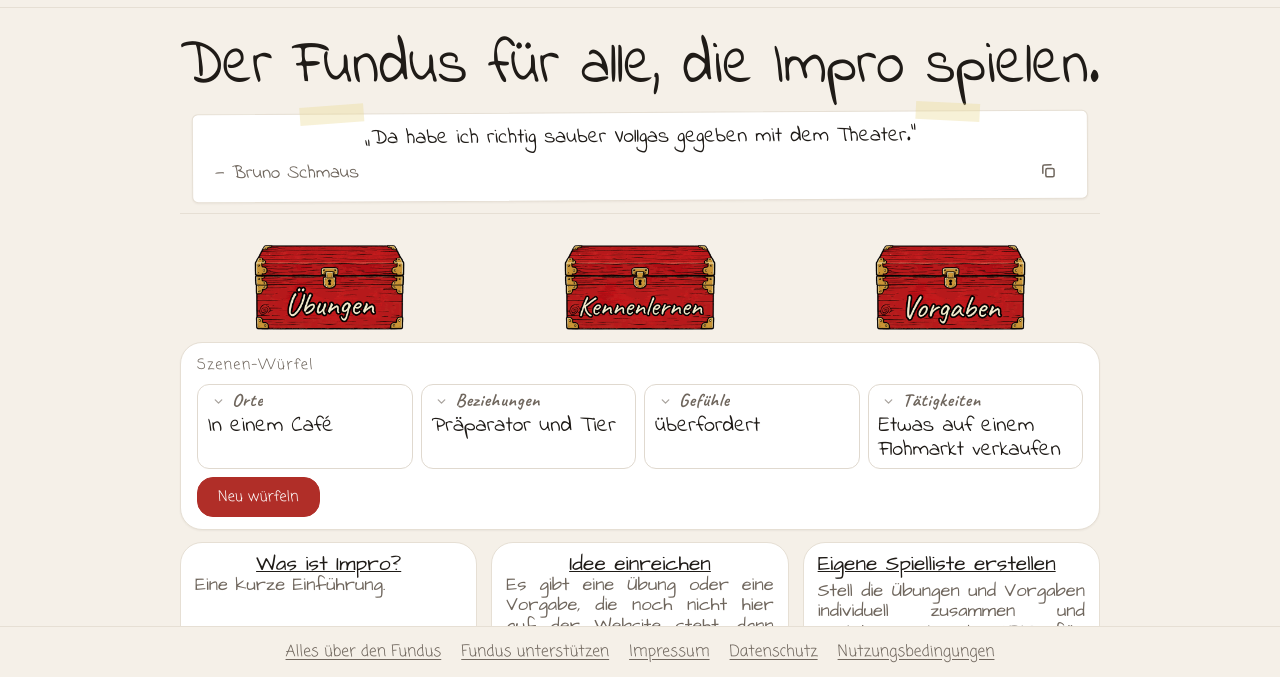
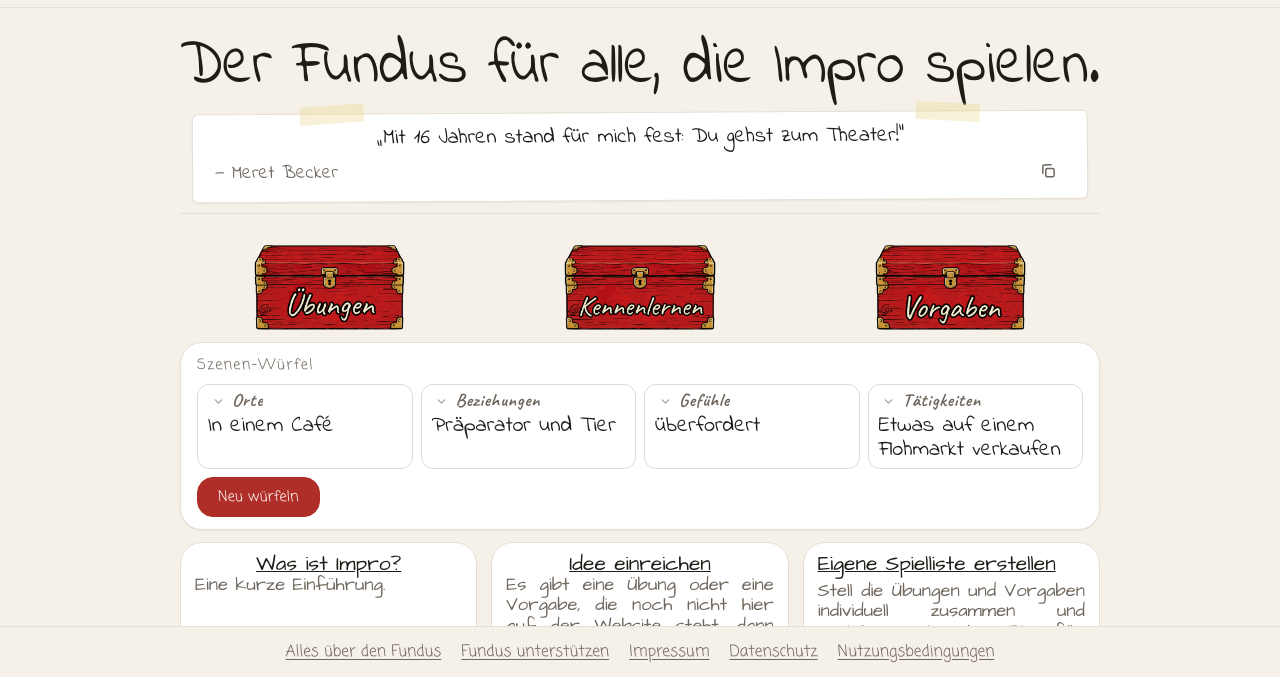
Before and after one commit to Kimi12-05/impro-fundus, a plain HTML site: page index.html in a window 1280 px wide. Shown: the part 123-800 px from the top of the page. Drawn offline with Linux system fonts and the light colour scheme; no server answers.

Commit message:
Seiten neu gebaut (automatisch)

```diff
--- a/index.html
+++ b/index.html
@@ -50,7 +50,7 @@
 <div class="shell">
   <aside class="side" id="side" aria-label="Hauptmenü"></aside>
   <main id="main" class="home" data-statisch="1"><div class="inner"><h1 class="ttl"><svg viewBox="0 0 920 80" role="img" aria-label="Der Fundus für alle, die Impro spielen."><text x="0" y="62" textLength="920" lengthAdjust="spacingAndGlyphs">Der Fundus für alle, die Impro spielen.</text></svg></h1>
-    <div class="quote"><span class="tape l"></span><span class="tape r"></span><p>„Da habe ich richtig sauber Vollgas gegeben mit dem Theater.“</p><div class="qfoot"><span class="meta">— Bruno Schmaus</span><button class="copybtn" data-quote="1" data-txt="„Da habe ich richtig sauber Vollgas gegeben mit dem Theater.“ – Bruno Schmaus" aria-label="Zitat kopieren" title="Zitat kopieren"><svg viewBox="0 0 24 24" fill="none" stroke="currentColor" stroke-width="2" stroke-linecap="round" stroke-linejoin="round"><rect x="9" y="9" width="11" height="11" rx="2"></rect><path d="M5 15V6a2 2 0 0 1 2-2h9"></path></svg></button></div></div>
+    <div class="quote"><span class="tape l"></span><span class="tape r"></span><p>„Mit 16 Jahren stand für mich fest: Du gehst zum Theater!“</p><div class="qfoot"><span class="meta">— Meret Becker</span><button class="copybtn" data-quote="1" data-txt="„Mit 16 Jahren stand für mich fest: Du gehst zum Theater!“ – Meret Becker" aria-label="Zitat kopieren" title="Zitat kopieren"><svg viewBox="0 0 24 24" fill="none" stroke="currentColor" stroke-width="2" stroke-linecap="round" stroke-linejoin="round"><rect x="9" y="9" width="11" height="11" rx="2"></rect><path d="M5 15V6a2 2 0 0 1 2-2h9"></path></svg></button></div></div>
     <hr class="sep">
     <div class="chests">
       <a class="chest" data-go="kats" aria-label="Übungen" href="/uebungen/"><span class="cbox"><img class="zu" src="/kiste-uebungen.png" alt="Übungen"><img class="auf" src="/kiste-uebungen-offen.png" alt="" aria-hidden="true"></span></a>
```
